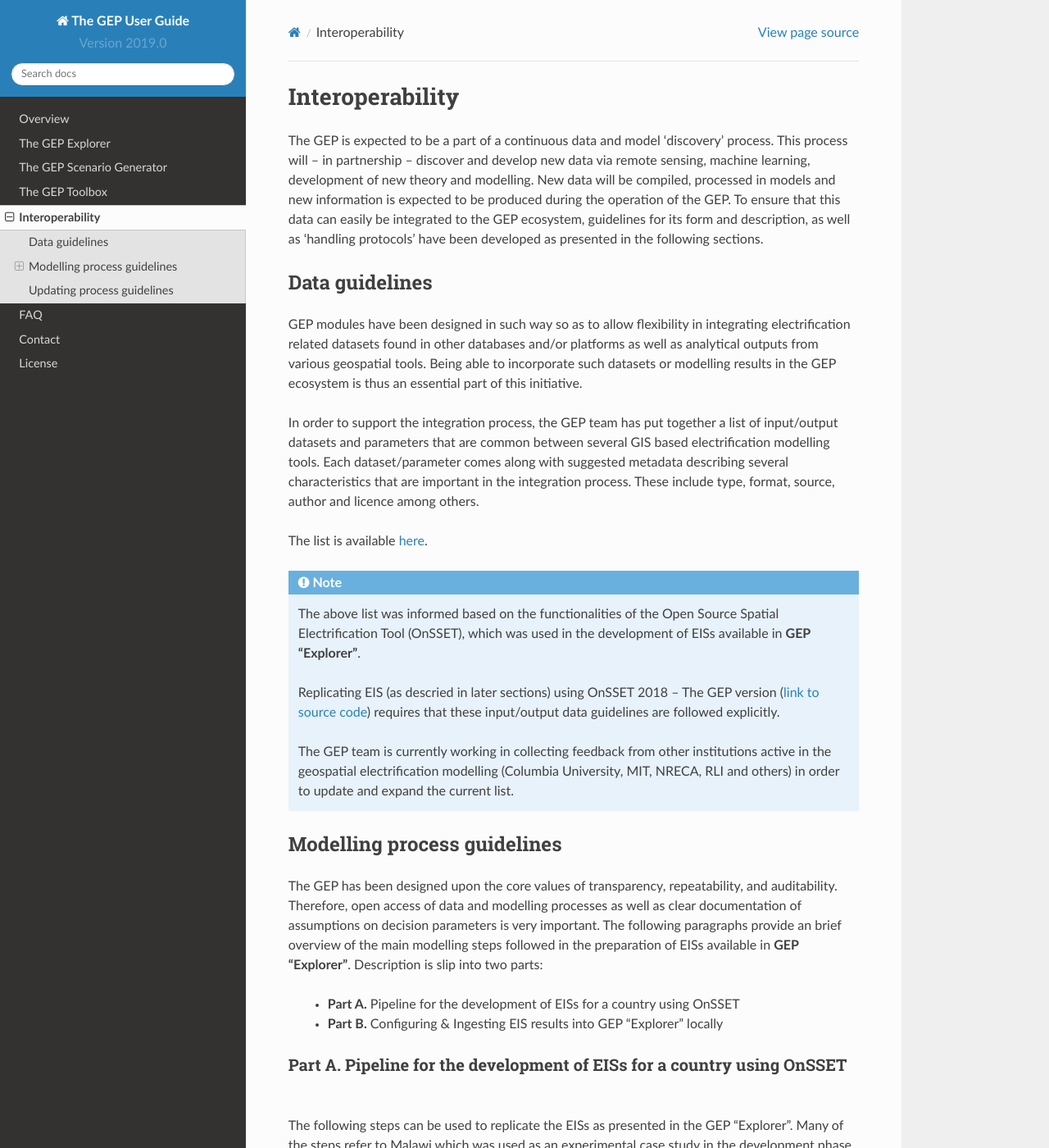
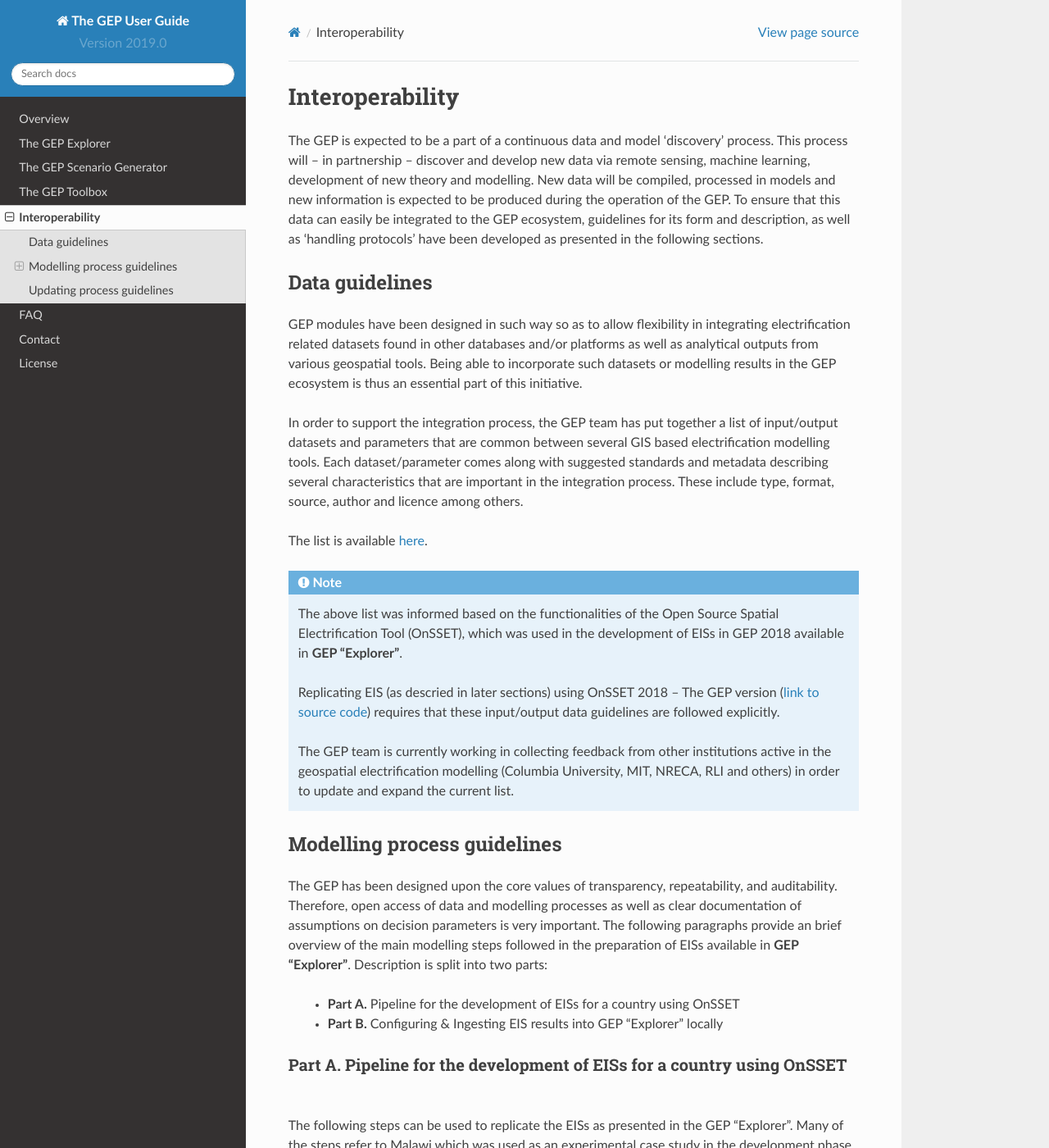
Before and after one commit to KTH-dESA/The-GEP, a Sphinx documentation site: the page built from user-manual/source/Interoperability.rst, in a window 1280 px wide and 1400 px high. Shown: the whole window at 82% size. Built offline with Sphinx 7.4.7 and the Read the Docs theme 2.0.0, drawn with Linux system fonts in a browser that asks for light colours; some of the changed text lies outside the part shown.

Commit message:
Update Interoperability.rst
minor changes. Links and processes will need revision.

```diff
--- a/user-manual/source/Interoperability.rst
+++ b/user-manual/source/Interoperability.rst
@@ -8,13 +8,13 @@ Data guidelines
 
 GEP modules have been designed in such way so as to allow flexibility in integrating electrification related datasets found in other databases and/or platforms as well as analytical outputs from various geospatial tools. Being able to incorporate such datasets or modelling results in the GEP ecosystem is thus an essential part of this initiative.
 
-In order to support the integration process, the GEP team has put together a list of input/output datasets and parameters that are common between several GIS based electrification modelling tools. Each dataset/parameter comes along with suggested metadata describing several characteristics that are important in the integration process. These include type, format, source, author and licence among others.
+In order to support the integration process, the GEP team has put together a list of input/output datasets and parameters that are common between several GIS based electrification modelling tools. Each dataset/parameter comes along with suggested standards and metadata describing several characteristics that are important in the integration process. These include type, format, source, author and licence among others.
 
 The list is available `here <https://docs.google.com/spreadsheets/d/1JiV6QT1IBkJR7Q-FntC2zl3aZI2X5IMxrDI9gWupG5M/edit?usp=sharing>`_.
 
 .. note::
     The above list was informed based on the functionalities of the Open Source Spatial
-    Electrification Tool (OnSSET), which was used in the development of EISs available in **GEP “Explorer”**.
+    Electrification Tool (OnSSET), which was used in the development of EISs in GEP 2018 available in **GEP “Explorer”**.
 
     Replicating EIS (as descried in later sections) using OnSSET 2018 – The GEP version (`link to source code <https://github.com/KTH-dESA/The-GEP>`_) requires that these input/output data guidelines are followed explicitly.
 
@@ -24,7 +24,7 @@ Modelling process guidelines
 ***********************************
 
 The GEP has been designed upon the core values of transparency, repeatability, and auditability. Therefore, open access of data and modelling processes as well as clear documentation of assumptions on decision parameters is very important. The following paragraphs provide an brief overview of the main modelling steps followed in the preparation of EISs available in **GEP “Explorer”**.
-Description is slip into two parts:
+Description is split into two parts:
 
     - **Part A.** Pipeline for the development of EISs for a country using OnSSET
     - **Part B.** Configuring & Ingesting EIS results into GEP “Explorer” locally
@@ -70,7 +70,7 @@ A listing of those parameters together with their role in the modelling process
 The third step in the analysis includes the generation (and calibration) of a few additional parameters necessary for the electrification analysis.
 These include:
 
-    A. Energy resource indicators (e.g. wind capacity factor, or grid suitability grid)
+    A. Energy resource indicators (e.g. wind capacity factor, grid suitability)
     B. Population status & projections (Urban Vs Rural population, Electrified Vs non-electrified population (base year))
     C. Definition of demand goals per type of settlement
 
```
Also changed, not shown: other parts of user-manual/source/Interoperability.rst (+1 -1 lines).
